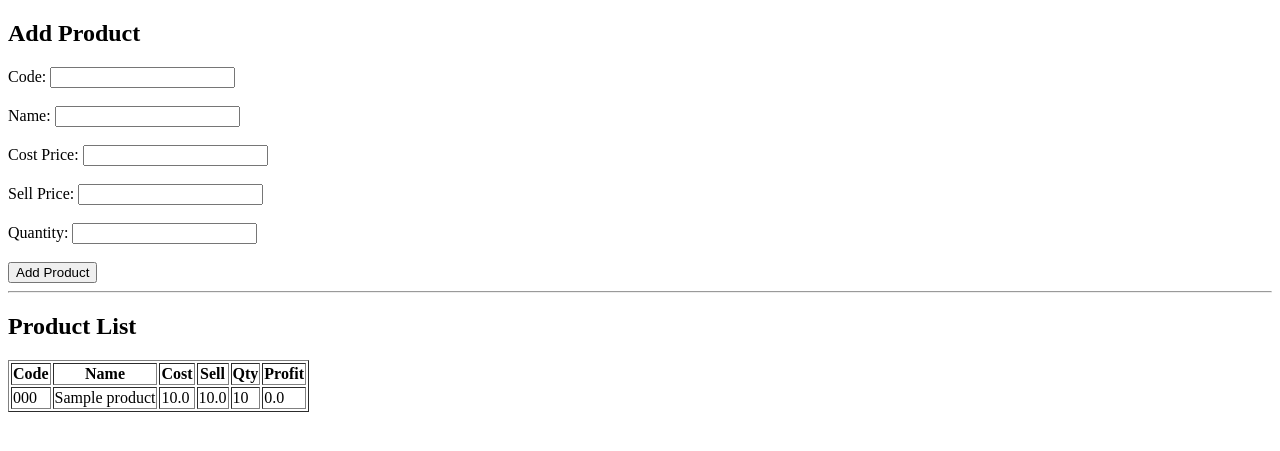
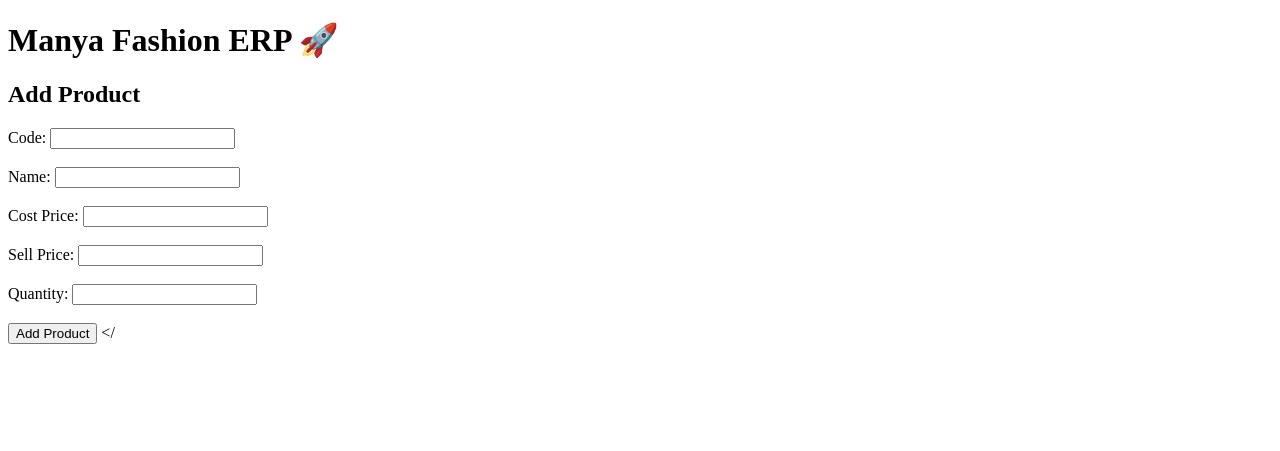
Before and after one commit to rajeshakela0909-cloud/manya-fashion-erp, a Flask app: page / in a window 1280 px wide. Shown: the top 451 px of the page. Run offline with Flask 3, Linux system fonts and the light colour scheme; tables that the repository leaves empty hold one stand-in row (values such as "Sample post").

Commit message:
Update index.html

```diff
--- a/templates/index.html
+++ b/templates/index.html
@@ -5,41 +5,15 @@
 </head>
 <body>
 
+<h1>Manya Fashion ERP 🚀</h1>
+
 <h2>Add Product</h2>
+
 <form method="POST" action="/add">
-    Code: <input name="code" required><br><br>
-    Name: <input name="name" required><br><br>
-    Cost Price: <input name="cost_price" required><br><br>
-    Sell Price: <input name="sell_price" required><br><br>
-    Quantity: <input name="quantity" required><br><br>
+    Code: <input type="text" name="code" required><br><br>
+    Name: <input type="text" name="name" required><br><br>
+    Cost Price: <input type="number" step="0.01" name="cost_price" required><br><br>
+    Sell Price: <input type="number" step="0.01" name="sell_price" required><br><br>
+    Quantity: <input type="number" name="quantity" required><br><br>
     <button type="submit">Add Product</button>
-</form>
-
-<hr>
-
-<h2>Product List</h2>
-<table border="1">
-<tr>
-    <th>Code</th>
-    <th>Name</th>
-    <th>Cost</th>
-    <th>Sell</th>
-    <th>Qty</th>
-    <th>Profit</th>
-</tr>
-
-{% for p in products %}
-<tr>
-    <td>{{ p.code }}</td>
-    <td>{{ p.name }}</td>
-    <td>{{ p.cost_price }}</td>
-    <td>{{ p.sell_price }}</td>
-    <td>{{ p.quantity }}</td>
-    <td>{{ p.sell_price - p.cost_price }}</td>
-</tr>
-{% endfor %}
-
-</table>
-
-</body>
-</html>
+</
```
